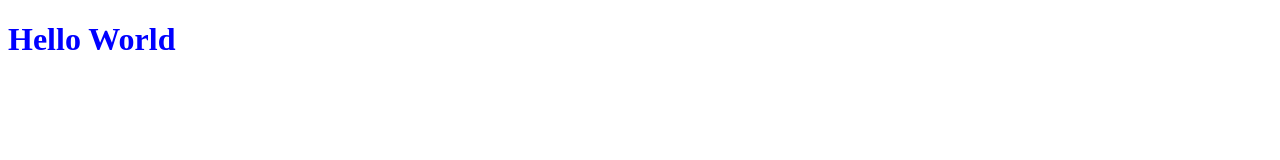
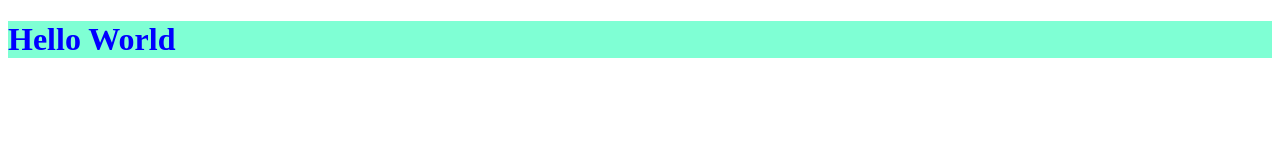
Before and after one commit to vinurodd/VinuBhai1, a plain HTML site: page index.html in a window 1280 px wide. Drawn offline with Linux system fonts and the light colour scheme.

Commit message:
Changes made

```diff
--- a/index.html
+++ b/index.html
@@ -6,6 +6,6 @@
     <title>Document</title>
 </head>
 <body>
-    <h1 style="color: blue;">Hello World</h1>
+    <h1 style="color: blue;background-color:aquamarine;">Hello World</h1>
 </body>
 </html>
```
